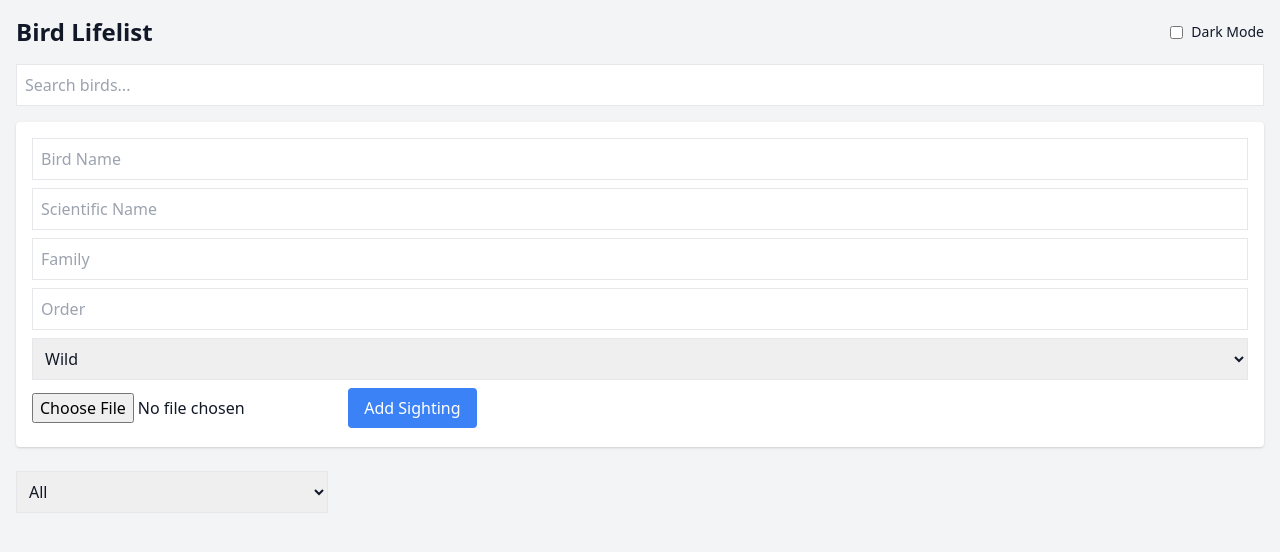
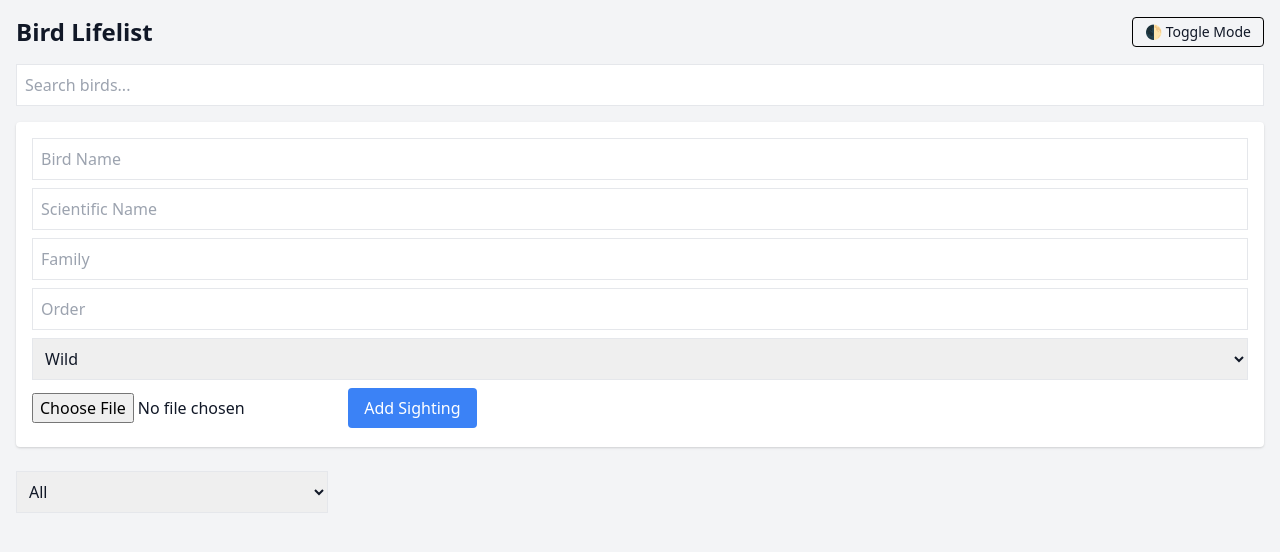
Before and after one commit to noelomorales/lifelist, a website: page public/index.html in a window 1280 px wide. Drawn offline with nearby package versions, Linux system fonts and the light colour scheme.

Commit message:
Update index.html

```diff
--- a/public/index.html
+++ b/public/index.html
@@ -10,10 +10,9 @@
 <body class="bg-gray-100 text-gray-900 dark:bg-gray-900 dark:text-gray-100 p-4 transition-colors">
   <div class="flex justify-between items-center mb-4">
     <h1 class="text-2xl font-bold">Bird Lifelist</h1>
-    <label class="flex items-center gap-2 text-sm cursor-pointer">
-      <input type="checkbox" id="modeToggle" class="form-checkbox" />
-      Dark Mode
-    </label>
+    <button id="modeToggle" class="text-sm px-3 py-1 border rounded dark:border-white border-black hover:bg-gray-200 dark:hover:bg-gray-700 transition">
+      🌓 Toggle Mode
+    </button>
   </div>
 
   <div class="mb-4">
@@ -32,7 +31,7 @@
       <option value="captive">Captive</option>
     </select>
 
-    <input id="birdImage" type="file" accept="image/*" required class="mb-2" />
+    <input id="birdImage" type="file" accept="image/*" class="mb-2" />
     <button type="submit" class="bg-blue-500 text-white px-4 py-2 rounded">Add Sighting</button>
   </form>
 
```
